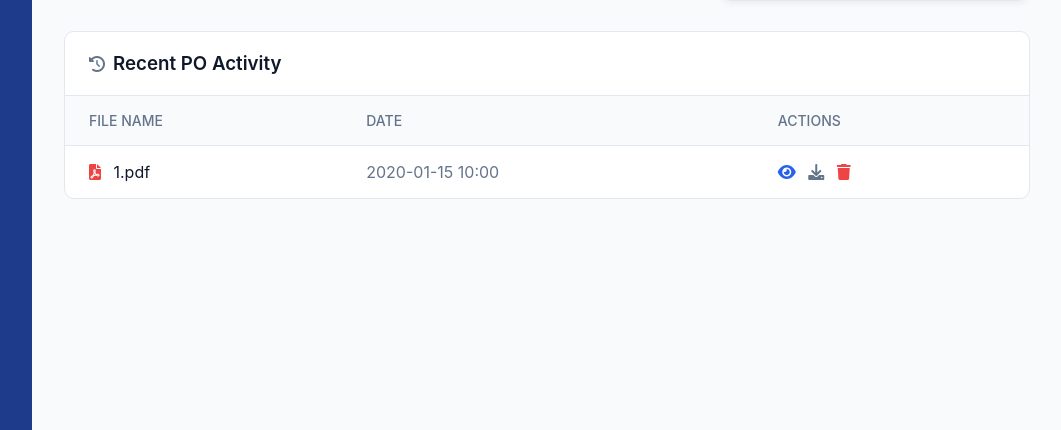
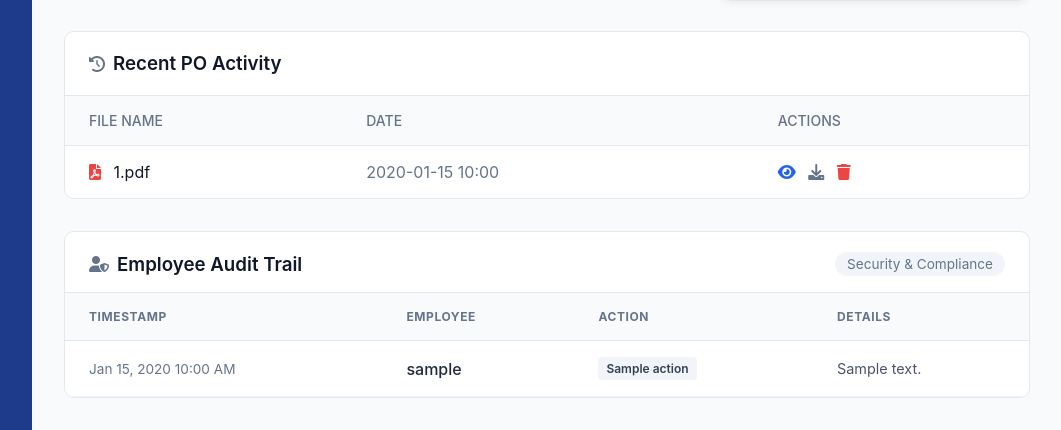
Before and after one commit to kalmeshwargurav1028-sys/business-po, a Flask app: template business_dashboard/templates/admin_dashboard.html in a window 1280 px wide. Shown: the part 774-1204 px from the top of the page, without its empty margins (218-1279 px from the left). Run offline with Flask 3, Linux system fonts and the light colour scheme; the template is opened without the code that fills it: most values are stand-ins (such as "Sample title", 1, 10 or a date in 2020); a database or web service that is not in the repository returns one stand-in record (values such as "Sample title").

Commit message:
Implement Employee Audit Trail on Admin Dashboard

```diff
--- a/business_dashboard/app.py
+++ b/business_dashboard/app.py
@@ -240,6 +240,10 @@ def dashboard():
 
     template_name = 'admin_dashboard.html' if session.get('user_role') == 'Admin' else 'employee_dashboard.html'
 
+    recent_employee_logs = []
+    if template_name == 'admin_dashboard.html':
+        recent_employee_logs = list(activity_collection.find({'role': 'Employee'}).sort('timestamp', -1).limit(15))
+
     return render_template(template_name,
                            total_inventory=total_inventory,
                            inventory_value=inventory_value,
@@ -249,7 +253,8 @@ def dashboard():
                            total_pos=total_pos,
                            total_po_value=total_po_value,
                            recent_pos=recent_pos,
-                           total_transport=total_transport)
+                           total_transport=total_transport,
+                           recent_employee_logs=recent_employee_logs)
 
 @app.route('/create-po', methods=['GET', 'POST'])
 @permission_required('create_po')
--- a/business_dashboard/templates/admin_dashboard.html
+++ b/business_dashboard/templates/admin_dashboard.html
@@ -160,5 +160,56 @@
     </div>
 </div>
 
+<!-- Employee Audit Trail (Full Width below) -->
+<div class="card" style="margin-top: 2rem;">
+    <div class="card-header" style="display: flex; justify-content: space-between; align-items: center; border-bottom: 1px solid #e2e8f0; padding-bottom: 1rem;">
+        <div style="display: flex; align-items: center; gap: 0.5rem;">
+            <i class="fas fa-user-shield" style="color: #64748b;"></i>
+            <h3 class="card-title" style="margin: 0;">Employee Audit Trail</h3>
+        </div>
+        <div style="font-size: 0.85rem; color: #64748b; background: #f1f5f9; padding: 0.25rem 0.75rem; border-radius: 9999px;">
+            Security & Compliance
+        </div>
+    </div>
+    <div class="table-responsive">
+        <table class="table" style="margin: 0; width: 100%; text-align: left; border-collapse: collapse;">
+            <thead style="background: #f8fafc;">
+                <tr>
+                    <th style="font-size: 0.75rem; font-weight: 700; color: #64748b; padding: 1rem 1.5rem; letter-spacing: 0.05em; border-bottom: 1px solid #e2e8f0;">TIMESTAMP</th>
+                    <th style="font-size: 0.75rem; font-weight: 700; color: #64748b; padding: 1rem 1.5rem; letter-spacing: 0.05em; border-bottom: 1px solid #e2e8f0;">EMPLOYEE</th>
+                    <th style="font-size: 0.75rem; font-weight: 700; color: #64748b; padding: 1rem 1.5rem; letter-spacing: 0.05em; border-bottom: 1px solid #e2e8f0;">ACTION</th>
+                    <th style="font-size: 0.75rem; font-weight: 700; color: #64748b; padding: 1rem 1.5rem; letter-spacing: 0.05em; border-bottom: 1px solid #e2e8f0;">DETAILS</th>
+                </tr>
+            </thead>
+            <tbody>
+                {% for log in recent_employee_logs %}
+                <tr style="border-bottom: 1px solid #f1f5f9;">
+                    <td style="padding: 1rem 1.5rem; color: #64748b; font-size: 0.85rem;">
+                        {{ log.timestamp.strftime('%b %d, %Y %I:%M %p') if log.timestamp else 'N/A' }}
+                    </td>
+                    <td style="padding: 1rem 1.5rem; font-weight: 500; color: #1e293b;">
+                        {{ log.user_name }}
+                    </td>
+                    <td style="padding: 1rem 1.5rem;">
+                        <span style="display: inline-block; background: #f1f5f9; color: #334155; padding: 0.25rem 0.5rem; border-radius: 4px; font-size: 0.75rem; font-weight: 600;">
+                            {{ log.action }}
+                        </span>
+                    </td>
+                    <td style="padding: 1rem 1.5rem; color: #475569; font-size: 0.9rem;">
+                        {{ log.details }}
+                    </td>
+                </tr>
+                {% else %}
+                <tr>
+                    <td colspan="4" style="text-align: center; color: #94a3b8; padding: 2.5rem; font-style: italic;">
+                        <i class="fas fa-clipboard-list" style="font-size: 2rem; color: #cbd5e1; margin-bottom: 1rem; display: block;"></i>
+                        No recent employee activity recorded.
+                    </td>
+                </tr>
+                {% endfor %}
+            </tbody>
+        </table>
+    </div>
+</div>
 
 {% endblock %}
```
